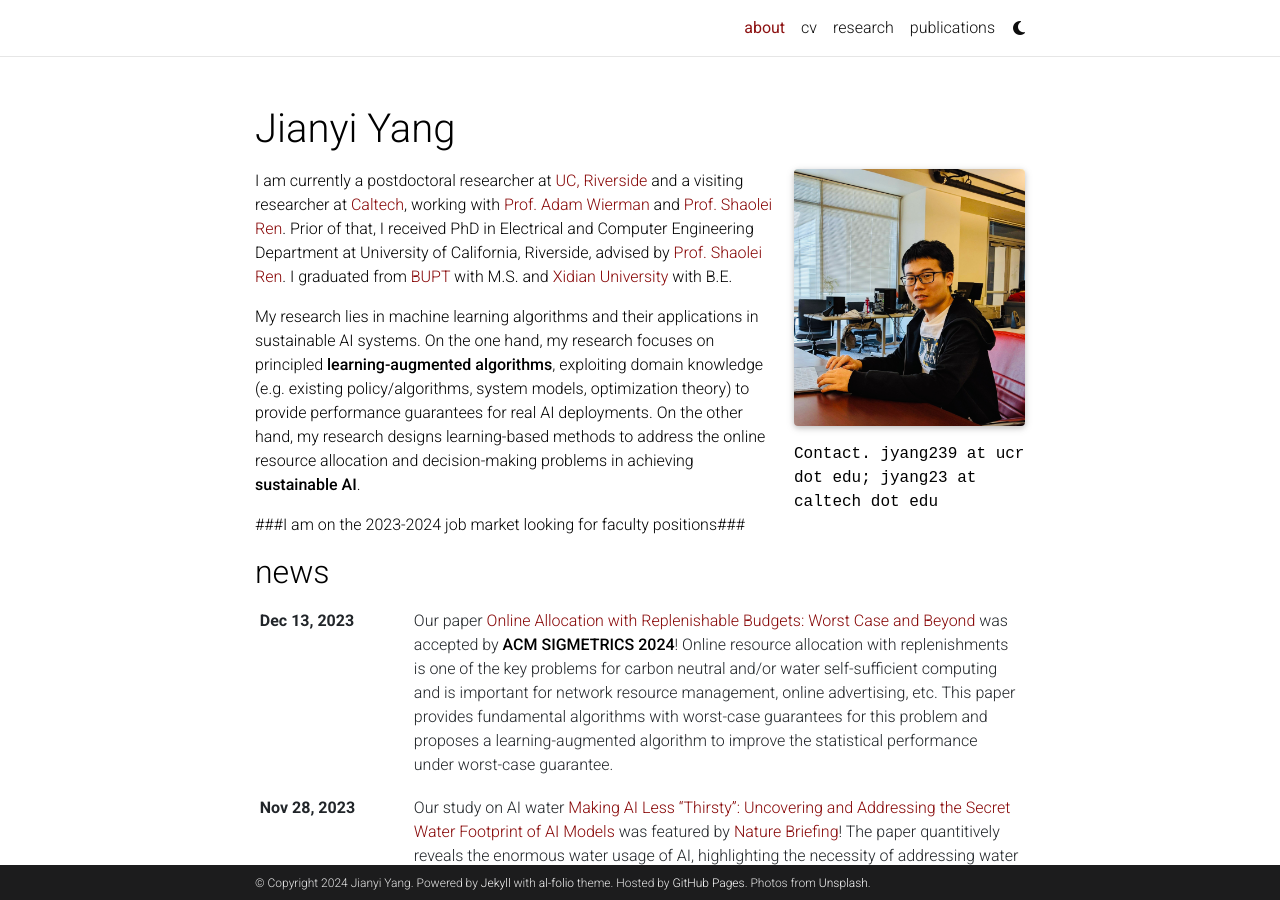
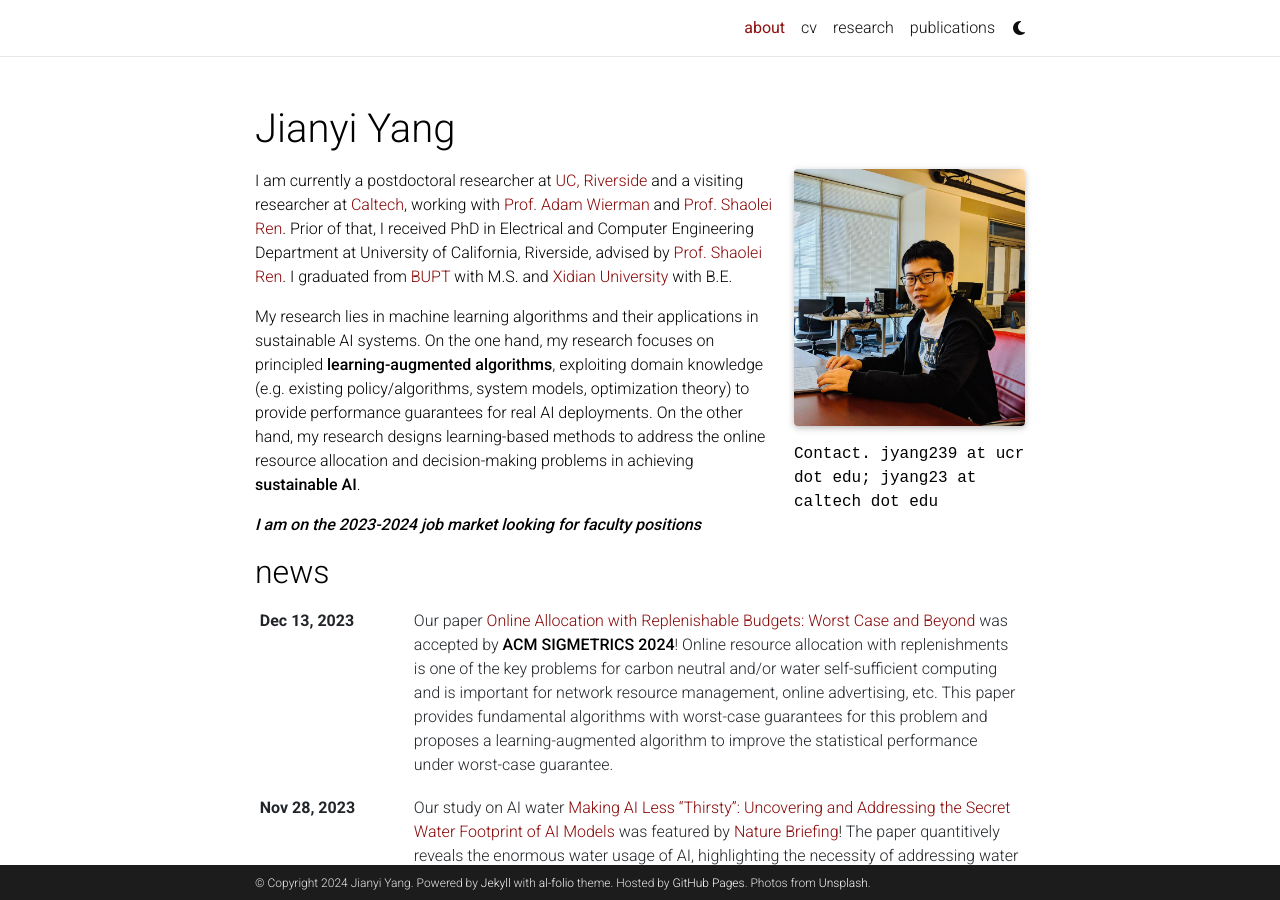
Before and after one commit to JYang-AI/jyang-ai.github.io, a Jekyll site: the page built from _pages/about.md, in a window 1280 px wide and 900 px high. Built offline with Jekyll 4.4.1, drawn with Linux system fonts in a browser that asks for light colours; full-size pictures stand in for the smaller copies a plugin makes; comment, search, counter and statistics services are not loaded; a style sheet for code colours, icons or effects is not loaded.

```diff
--- a/_pages/about.md
+++ b/_pages/about.md
@@ -20,4 +20,4 @@ Prior of that, I received PhD in Electrical and Computer Engineering Department
 
 My research lies in machine learning algorithms and their applications in sustainable AI systems.  On the one hand, my research focuses on principled **learning-augmented algorithms**, exploiting domain knowledge (e.g. existing policy/algorithms, system models, optimization theory) to provide performance guarantees for real AI deployments. On the other hand, my research designs learning-based methods to address the online resource allocation and decision-making problems in achieving **sustainable AI**.
 
-###I am on the 2023-2024 job market looking for faculty positions###
+***I am on the 2023-2024 job market looking for faculty positions***
```
